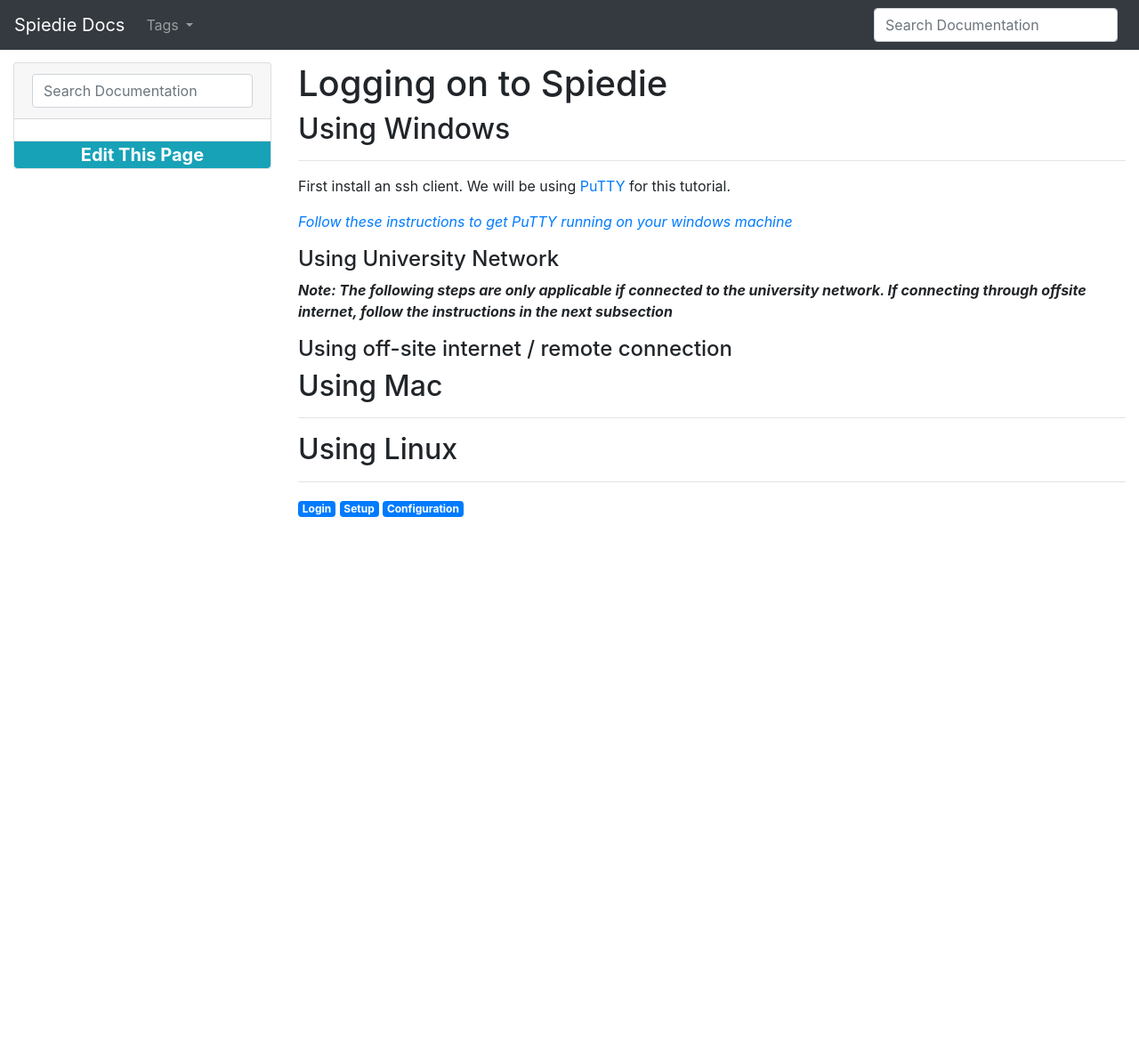
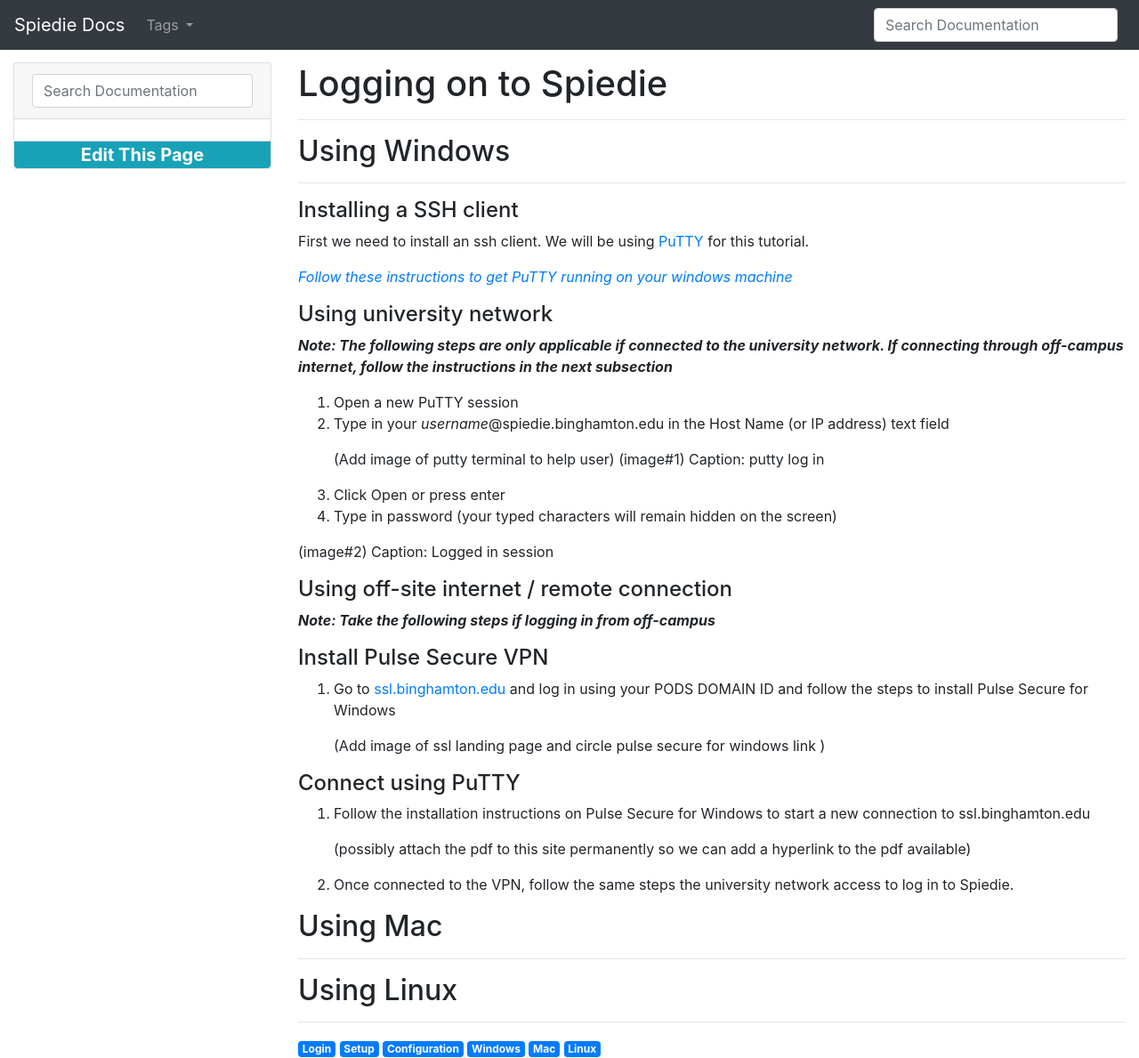
Before and after one commit to pavalenta/SpiedieDocs, a Jekyll site: the page built from docs/tutorials/login.md, in a window 1280 px wide and 1189 px high. Shown: the whole window at 89% size. Built offline with Jekyll 4.4.1, drawn with Linux system fonts in a browser that asks for light colours.

Commit message:
Initial draft of windows log in instructions added. Comments included for future image additions and links)

```diff
--- a/docs/tutorials/login.md
+++ b/docs/tutorials/login.md
@@ -2,26 +2,56 @@
 title: Logging on to Spiedie
 layout: default
 images: []
-tags: [Login, Setup, Configuration]
+tags: [Login, Setup, Configuration, Windows, Mac, Linux]
 ---
 
+***
 
 ## Using Windows
 
 ***
 
-First install an ssh client. We will be using [PuTTY](https://www.putty.org) for this tutorial.
+#### Installing a SSH client
+
+First we need to install an ssh client. We will be using [PuTTY](https://www.putty.org) for this tutorial.
 
 *[Follow these instructions to get PuTTY running on your windows machine](https://www.ssh.com/ssh/putty/windows/install)*
 
 
-#### Using University Network
+#### Using university network
 
-***Note: The following steps are only applicable if connected to the university network. If connecting through offsite internet, follow the instructions in the next subsection***
+***Note: The following steps are only applicable if connected to the university network. If connecting through off-campus internet, follow the instructions in the next subsection***
 
+1. Open a new PuTTY session
+2. Type in your *username*@spiedie.binghamton.edu in the Host Name (or IP address) text field
+
+	(Add image of putty terminal to help user)
+	(image#1)
+	Caption: putty log in
+3. Click Open or press enter
+4. Type in password (your typed characters will remain hidden on the screen)
+
+
+[//]: # Include image of logged in session
+(image#2)
+Caption: Logged in session
 
 #### Using off-site internet / remote connection
 
+***Note: Take the following steps if logging in from off-campus***
+
+#### Install Pulse Secure VPN
+
+1. Go to [ssl.binghamton.edu]( https:ssl.binghamton.edu) and log in using your PODS DOMAIN ID and follow the steps to install Pulse Secure for Windows
+
+	(Add image of ssl landing page and circle pulse secure for windows link	)
+
+#### Connect using PuTTY
+
+1. Follow the installation instructions on Pulse Secure for Windows to start a new connection to ssl.binghamton.edu
+
+	(possibly attach the pdf to this site permanently so we can add a hyperlink to the pdf available)
+2. Once connected to the VPN, follow the same steps the university network access to log in to Spiedie.
 
 
 ## Using Mac
```
